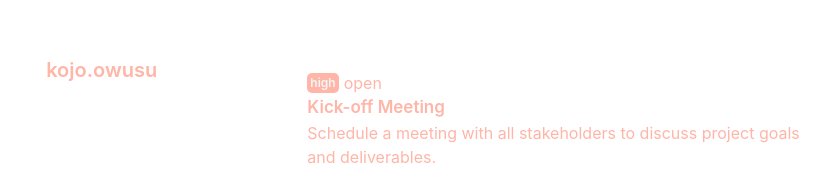
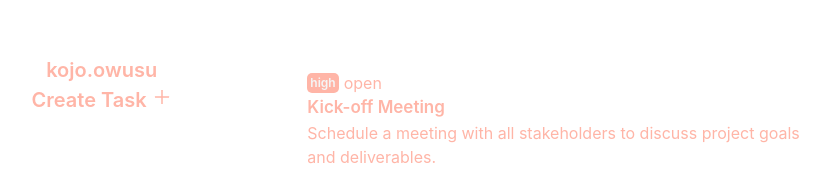
Before and after one commit to irungundigirigi/task-manager, a React (Vite) app: page / in a window 1280 px wide. Shown: the top 173 px of the page, without its empty margins (76-906 px from the left). Built offline with nearby package versions, Linux system fonts and the light colour scheme.

Commit message:
add create task

```diff
--- a/src/App.tsx
+++ b/src/App.tsx
@@ -1,5 +1,6 @@
 import { useEffect, useState } from "react";
 import { Task, User } from "./types/Task";
+import { AiOutlinePlus } from "react-icons/ai";
 import TaskCard from "./components/Todo-item/Todo-item";
 import "./App.css";
 
@@ -16,7 +17,13 @@ function App() {
 
   return (
     <>
-      <div className="left">{data.username}</div>
+      <div className="left">
+        {data.username}
+        <div className="create">
+          {" "}
+          Create Task <AiOutlinePlus />
+        </div>
+      </div>
 
       <div className="right">
         <ul>
```
